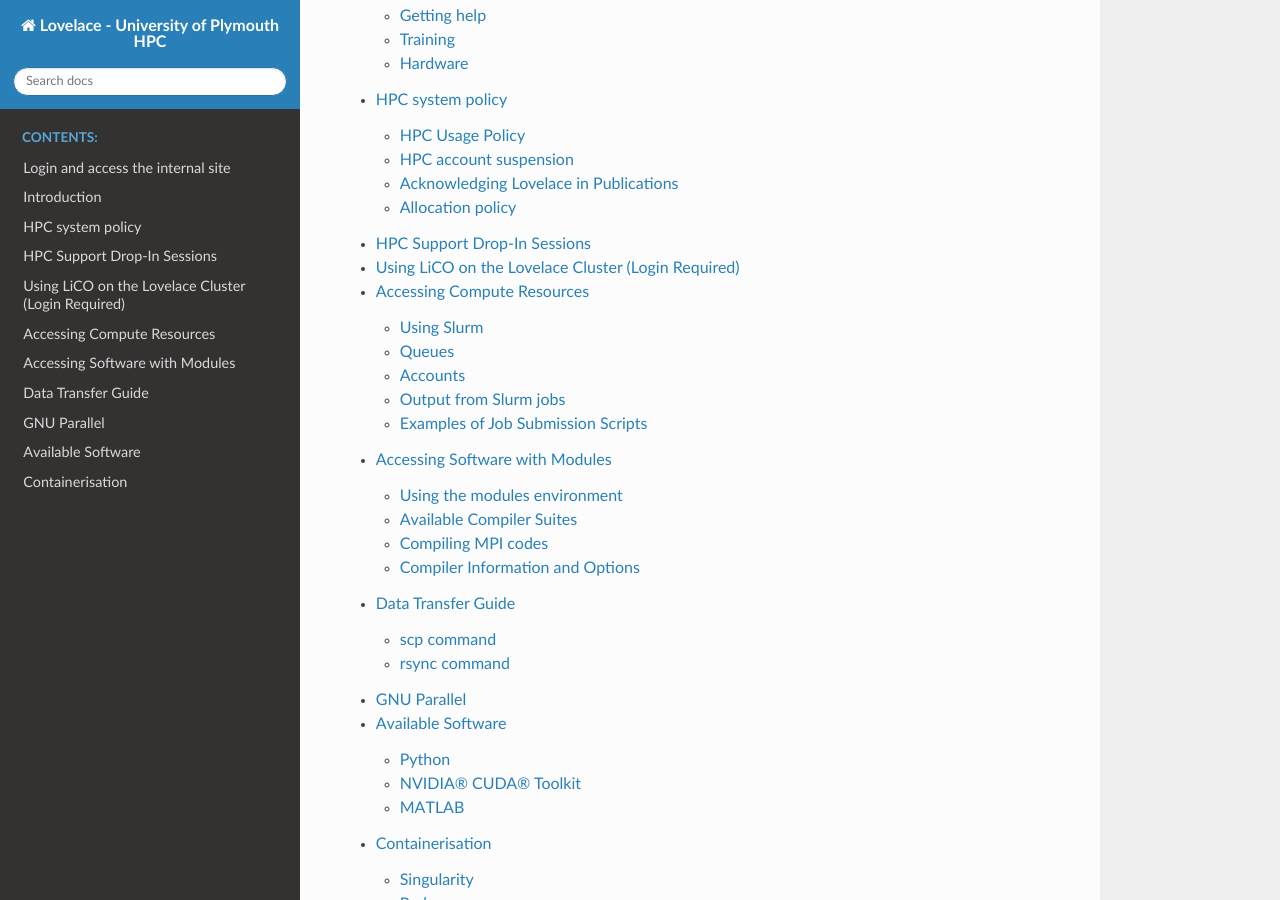
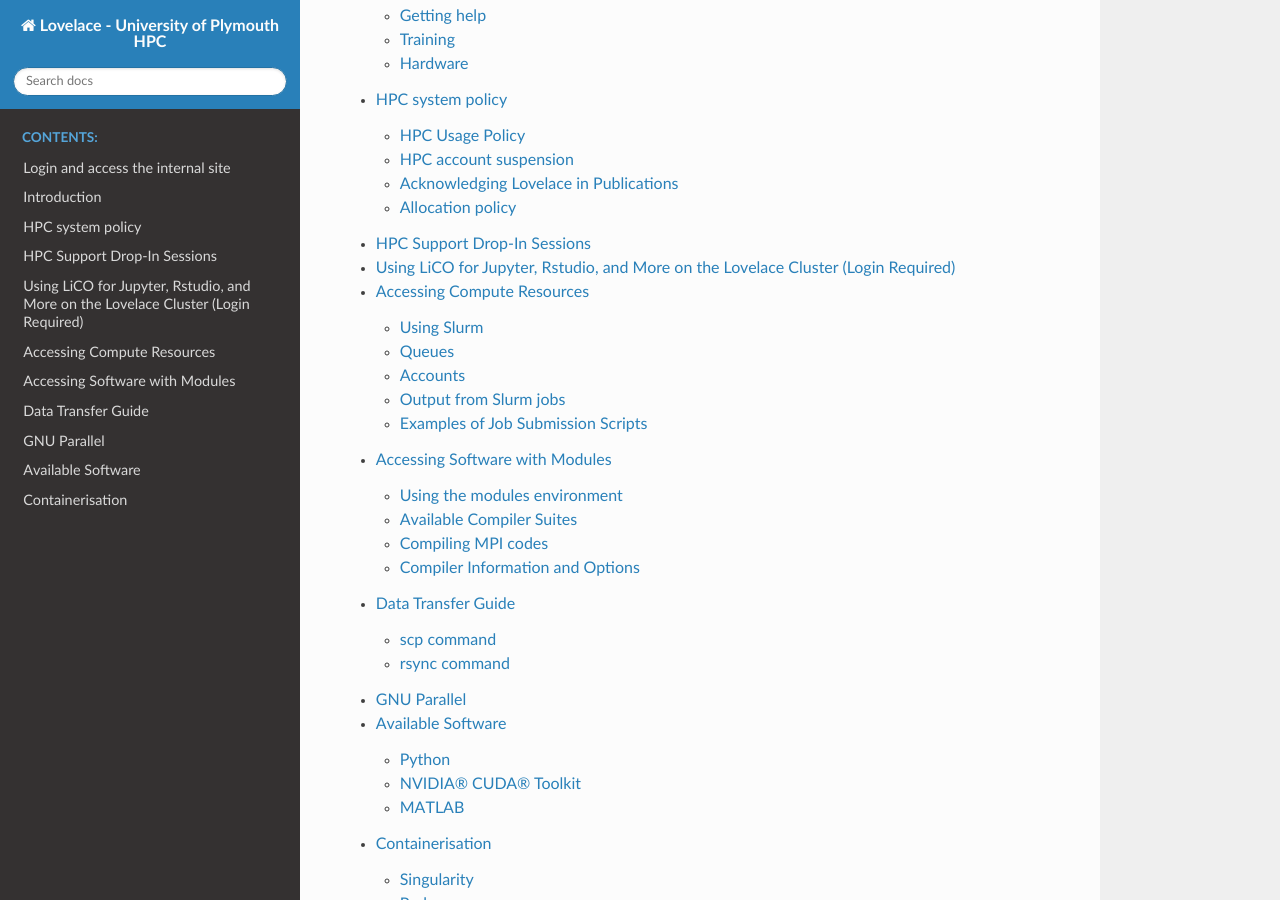
Before and after one commit to AbhinavPraveen/UoP-HPC-Docs, a Sphinx documentation site: the page built from source/index.rst, in a window 1280 px wide and 900 px high, scrolled down 384 px. Built offline with Sphinx 7.4.7 and the Read the Docs theme 3.1.0, drawn with Linux system fonts in a browser that asks for light colours.

Commit message:
Update LiCO heading

```diff
--- a/source/index.rst
+++ b/source/index.rst
@@ -16,7 +16,7 @@
    user-guide/introduction
    user-guide/policy
    user-guide/dropin
-   Using LiCO on the Lovelace Cluster (Login Required) <https://docs.lovelace.plymouth.ac.uk/private/lico/>
+   Using LiCO for Jupyter, Rstudio, and More on the Lovelace Cluster (Login Required) <https://docs.lovelace.plymouth.ac.uk/private/lico/>
    user-guide/resources
    user-guide/modules
    user-guide/transfer
```
